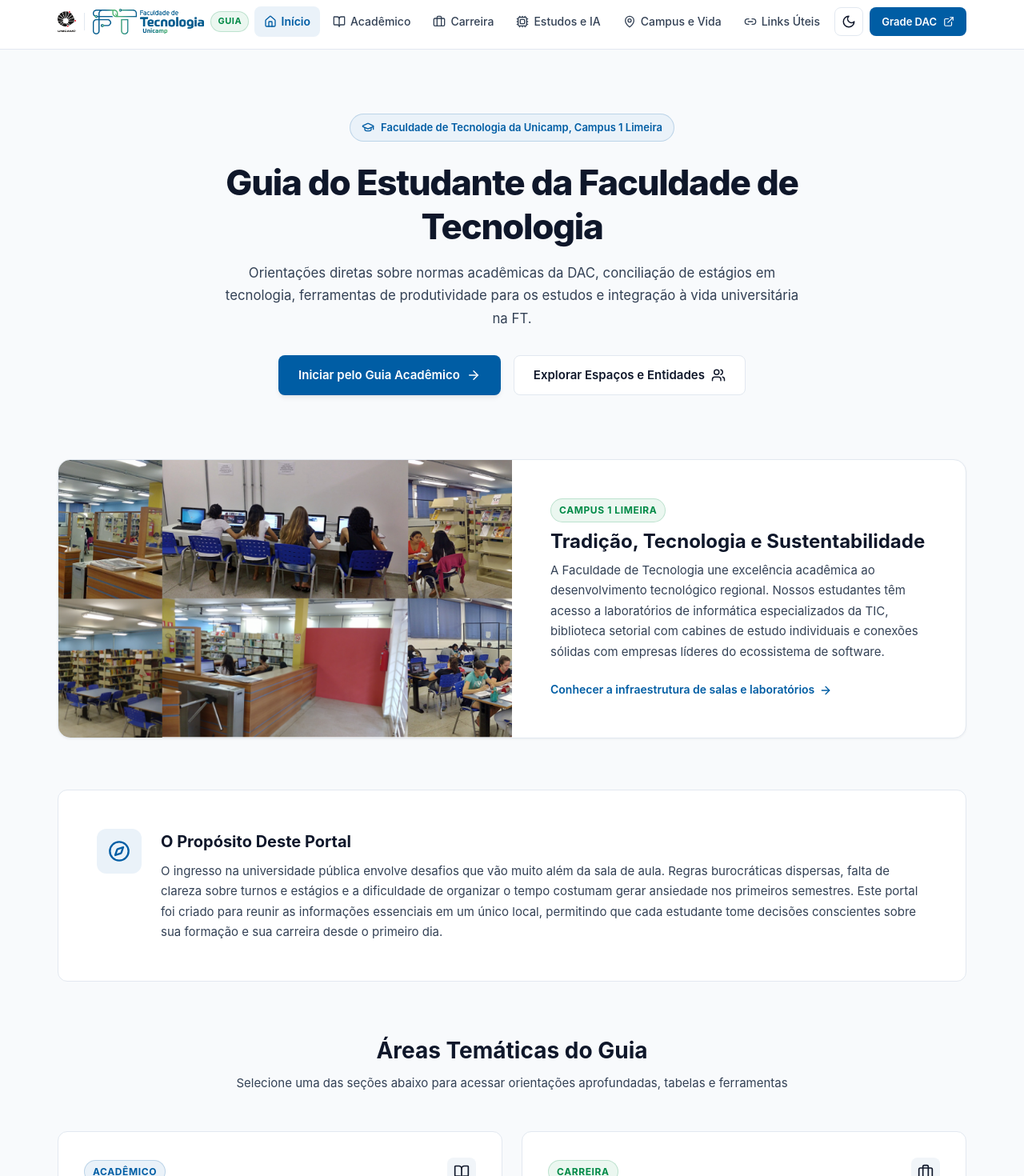
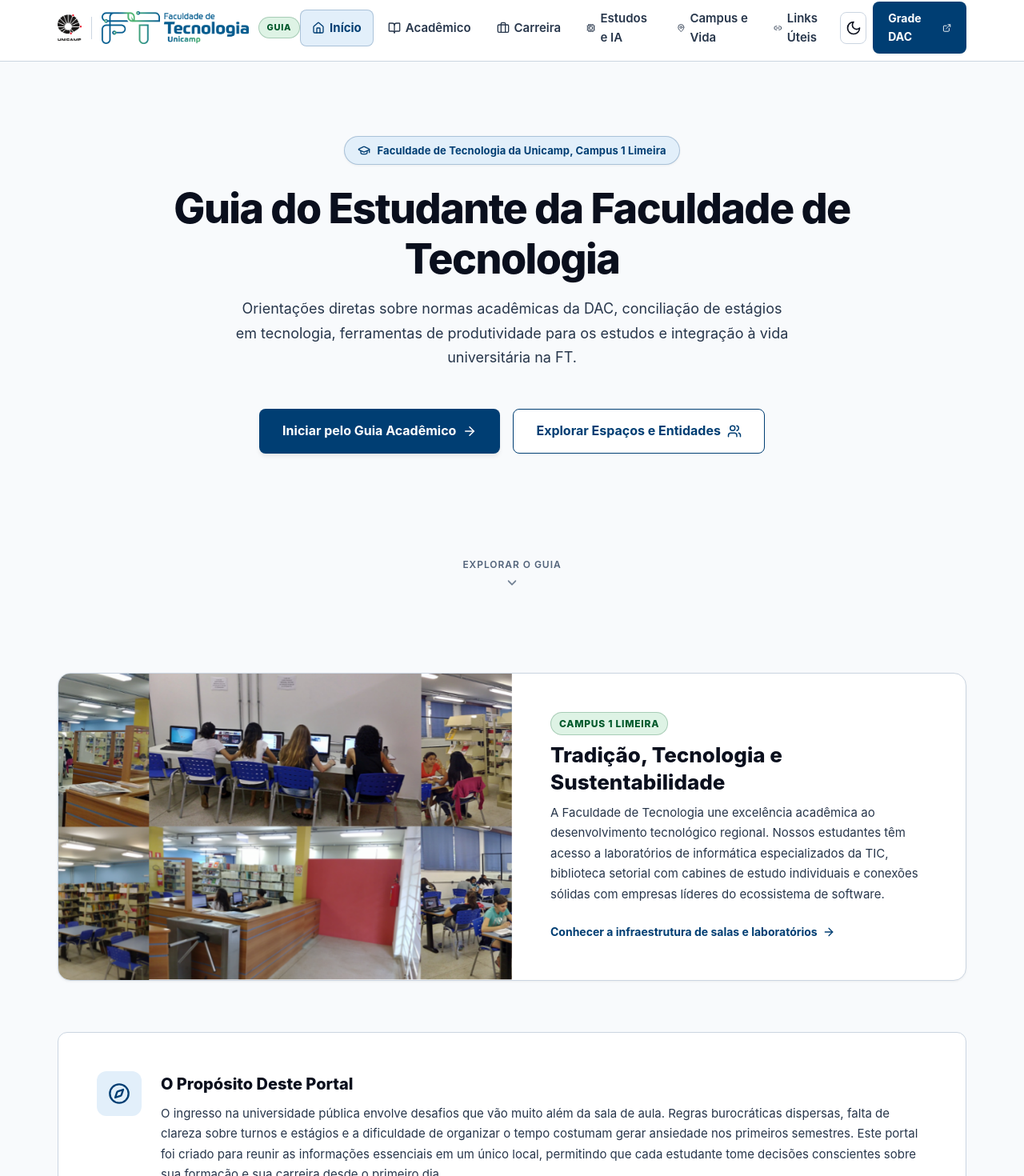
Before and after one commit to JPCalsavara/guia-sobrevivencia-ft, a Next.js app: page / in a window 1280 px wide. Shown: the part 7-1477 px from the top of the page at 80% size. Built offline with nearby package versions, Linux system fonts and the light colour scheme.

Commit message:
feat(ui): hero tela cheia, header ampliado, paleta de alto contraste e ADR-0002 mobile-first

```diff
--- a/src/app/page.module.scss
+++ b/src/app/page.module.scss
@@ -3,58 +3,67 @@
 
 .container {
   @include container;
-  padding-top: $spacing-2xl;
   padding-bottom: $spacing-3xl;
 }
 
-// Hero
+// Hero Section: Preenche toda a primeira dobra junto com o Header
 .heroSection {
+  min-height: calc(100vh - var(--header-height));
+  min-height: calc(100dvh - var(--header-height));
+  display: flex;
+  flex-direction: column;
+  justify-content: center;
+  align-items: center;
+  text-align: center;
   padding: $spacing-xl 0 $spacing-2xl 0;
-  text-align: center;
-  max-width: 860px;
-  margin-left: auto;
-  margin-right: auto;
+  position: relative;
 }
 
 .heroContent {
   display: flex;
   flex-direction: column;
   align-items: center;
+  max-width: 860px;
+  margin: auto 0;
 }
 
 .heroBadge {
   display: inline-flex;
   align-items: center;
   gap: 0.5rem;
-  padding: 0.375rem 0.875rem;
+  padding: 0.4375rem 1rem;
   border-radius: $radius-full;
   background-color: var(--ft-blue-soft);
   color: var(--ft-blue);
-  border: 1px solid rgba(0, 93, 164, 0.2);
+  border: 1px solid var(--ft-blue-border);
   font-size: 0.8125rem;
-  font-weight: 600;
+  font-weight: 700;
+  letter-spacing: 0.01em;
   margin-bottom: $spacing-lg;
+  box-shadow: $shadow-sm;
+
+  @media (max-width: 640px) {
+    font-size: 0.75rem;
+    padding: 0.375rem 0.75rem;
+  }
 }
 
 .heroTitle {
-  font-size: 2.25rem;
+  font-size: clamp(2rem, 5vw, 3.25rem);
   font-weight: 800;
-  line-height: 1.25;
+  line-height: 1.2;
   color: var(--text-primary);
   letter-spacing: -0.03em;
   margin-bottom: $spacing-md;
-
-  @include respond-to('md') {
-    font-size: 2.75rem;
-  }
 }
 
 .heroDescription {
-  font-size: 1.05rem;
+  font-size: clamp(0.95rem, 2vw, 1.125rem);
   color: var(--text-secondary);
   line-height: 1.7;
   max-width: 720px;
-  margin-bottom: $spacing-xl;
+  margin-bottom: $spacing-2xl;
+  padding: 0 $spacing-sm;
 }
 
 .heroActions {
@@ -63,18 +72,30 @@
   gap: $spacing-md;
   flex-wrap: wrap;
   justify-content: center;
+  width: 100%;
+
+  @media (max-width: 640px) {
+    flex-direction: column;
+    gap: $spacing-sm;
+  }
 }
 
 .primaryButton {
   @include button-base;
   background-color: var(--ft-blue);
   color: #ffffff;
-  padding: 0.75rem 1.5rem;
-  font-size: 0.9375rem;
+  padding: 0.875rem 1.75rem;
+  font-size: 1rem;
+  font-weight: 700;
   box-shadow: $shadow-md;
 
+  @media (max-width: 640px) {
+    width: 100%;
+    max-width: 320px;
+  }
+
   &:hover {
-    background-color: #004d88;
+    background-color: var(--ft-blue-hover);
     transform: translateY(-2px);
     box-shadow: $shadow-lg;
   }
@@ -83,21 +104,59 @@
 .secondaryButton {
   @include button-base;
   background-color: var(--surface-color);
-  border: 1px solid var(--border-color);
-  color: var(--text-primary);
-  padding: 0.75rem 1.5rem;
-  font-size: 0.9375rem;
+  border: 1.5px solid var(--ft-blue);
+  color: var(--ft-blue);
+  padding: 0.875rem 1.75rem;
+  font-size: 1rem;
+  font-weight: 700;
+
+  @media (max-width: 640px) {
+    width: 100%;
+    max-width: 320px;
+  }
 
   &:hover {
-    background-color: var(--surface-elevated);
-    border-color: var(--ft-blue);
+    background-color: var(--ft-blue-soft);
+    border-color: var(--ft-blue-hover);
+    color: var(--ft-blue-hover);
+  }
+}
+
+.scrollIndicator {
+  display: inline-flex;
+  flex-direction: column;
+  align-items: center;
+  gap: 0.25rem;
+  color: var(--text-muted);
+  font-size: 0.75rem;
+  font-weight: 600;
+  text-transform: uppercase;
+  letter-spacing: 0.08em;
+  padding: $spacing-sm $spacing-md;
+  margin-top: auto;
+  transition: color $transition-fast;
+
+  &:hover {
     color: var(--ft-blue);
+  }
+}
+
+.scrollArrow {
+  animation: bounce 2s infinite ease-in-out;
+}
+
+@keyframes bounce {
+  0%, 100% {
+    transform: translateY(0);
+  }
+  50% {
+    transform: translateY(5px);
   }
 }
 
 // Banner com Imagem Real da FT
 .campusHighlightSection {
-  margin-top: $spacing-xl;
+  margin-top: $spacing-2xl;
   margin-bottom: $spacing-3xl;
 }
 
@@ -150,20 +209,20 @@
   display: inline-block;
   align-self: flex-start;
   font-size: 0.75rem;
-  font-weight: 700;
+  font-weight: 800;
   text-transform: uppercase;
-  letter-spacing: 0.05em;
+  letter-spacing: 0.06em;
   padding: 0.25rem 0.625rem;
   border-radius: $radius-full;
   background-color: var(--ft-green-soft);
   color: var(--ft-green);
-  border: 1px solid rgba(0, 138, 71, 0.2);
+  border: 1px solid var(--ft-green-border);
   margin-bottom: $spacing-sm;
 }
 
 .campusHighlightTitle {
-  font-size: 1.5rem;
-  font-weight: 700;
+  font-size: clamp(1.25rem, 3vw, 1.625rem);
+  font-weight: 800;
   color: var(--text-primary);
   margin-bottom: $spacing-sm;
   line-height: 1.3;
@@ -186,12 +245,13 @@
   align-items: center;
   gap: 0.375rem;
   font-size: 0.875rem;
-  font-weight: 600;
+  font-weight: 700;
   color: var(--ft-blue);
   transition: gap $transition-fast;
 
   &:hover {
     gap: 0.625rem;
+    color: var(--ft-blue-hover);
   }
 }
 
@@ -232,7 +292,7 @@
 
 .manifestoTitle {
   font-size: 1.25rem;
-  font-weight: 700;
+  font-weight: 800;
   color: var(--text-primary);
   margin-bottom: $spacing-sm;
 }
@@ -254,8 +314,8 @@
 }
 
 .sectionTitle {
-  font-size: 1.75rem;
-  font-weight: 700;
+  font-size: clamp(1.5rem, 3.5vw, 2rem);
+  font-weight: 800;
   color: var(--text-primary);
   margin-bottom: 0.375rem;
 }
@@ -263,6 +323,8 @@
 .sectionSubtitle {
   font-size: 0.9375rem;
   color: var(--text-secondary);
+  max-width: 600px;
+  margin: 0 auto;
 }
 
 .pillarsGrid {
@@ -289,7 +351,7 @@
 
 .pillarBadge {
   font-size: 0.75rem;
-  font-weight: 700;
+  font-weight: 800;
   text-transform: uppercase;
   letter-spacing: 0.05em;
   padding: 0.25rem 0.625rem;
@@ -298,35 +360,35 @@
   &.blue {
     background-color: var(--ft-blue-soft);
     color: var(--ft-blue);
-    border: 1px solid rgba(0, 93, 164, 0.2);
+    border: 1px solid var(--ft-blue-border);
   }
 
   &.emerald {
     background-color: var(--ft-green-soft);
     color: var(--ft-green);
-    border: 1px solid rgba(0, 138, 71, 0.2);
+    border: 1px solid var(--ft-green-border);
   }
 }
 
 .pillarIconBox {
-  width: 2.25rem;
-  height: 2.25rem;
+  width: 2.5rem;
+  height: 2.5rem;
   border-radius: $radius-md;
   background-color: var(--surface-elevated);
-  color: var(--text-primary);
+  color: var(--ft-blue);
   @include flex-center;
 }
 
 .pillarTitle {
   font-size: 1.25rem;
-  font-weight: 700;
+  font-weight: 800;
   color: var(--text-primary);
   margin-bottom: 0.25rem;
 }
 
 .pillarSub {
   font-size: 0.8125rem;
-  font-weight: 600;
+  font-weight: 700;
   color: var(--ft-blue);
   margin-bottom: $spacing-md;
 }
@@ -344,12 +406,13 @@
   align-items: center;
   gap: 0.375rem;
   font-size: 0.875rem;
-  font-weight: 600;
+  font-weight: 700;
   color: var(--ft-blue);
   transition: gap $transition-fast;
 
   &:hover {
     gap: 0.625rem;
+    color: var(--ft-blue-hover);
   }
 }
 
@@ -378,7 +441,7 @@
 
 .quickTitle {
   font-size: 1.125rem;
-  font-weight: 700;
+  font-weight: 800;
   color: var(--text-primary);
 }
 
@@ -421,7 +484,7 @@
 }
 
 .quickItemName {
-  font-weight: 600;
+  font-weight: 700;
   font-size: 0.875rem;
 }
 
--- a/src/app/page.tsx
+++ b/src/app/page.tsx
@@ -14,8 +14,8 @@ import {
   Compass,
   ExternalLink,
   Users,
-  Building,
-  GraduationCap
+  GraduationCap,
+  ChevronDown
 } from 'lucide-react';
 import styles from './page.module.scss';
 
@@ -65,7 +65,7 @@ export default function HomePage() {
 
   return (
     <div className={styles.container}>
-      {/* Hero Section Institucional */}
+      {/* Hero Section Institucional - Preenche a primeira dobra da tela junto com o Header */}
       <section className={styles.heroSection}>
         <motion.div
           initial={{ opacity: 0, y: 16 }}
@@ -98,8 +98,14 @@ export default function HomePage() {
             </Link>
           </div>
         </motion.div>
+
+        <a href="#conteudo-portal" className={styles.scrollIndicator} aria-label="Rolar para explorar o portal">
+          <span>Explorar o Guia</span>
+          <ChevronDown size={18} className={styles.scrollArrow} />
+        </a>
       </section>
 
+      <div id="conteudo-portal">
         {/* Banner Visual com Imagem Real da FT */}
         <section className={styles.campusHighlightSection}>
           <div className={styles.campusHighlightCard}>
@@ -130,7 +136,7 @@ export default function HomePage() {
           </div>
         </section>
 
-      {/* Manifesto e Proposito */}
+        {/* Manifesto e Propósito */}
         <section className={styles.manifestoSection}>
           <div className={styles.manifestoCard}>
             <div className={styles.manifestoIcon}>
@@ -255,5 +261,6 @@ export default function HomePage() {
           </div>
         </section>
       </div>
+    </div>
   );
 }
--- a/src/components/Navbar/Navbar.module.scss
+++ b/src/components/Navbar/Navbar.module.scss
@@ -6,61 +6,74 @@
   top: 0;
   z-index: 50;
   width: 100%;
+  height: var(--header-height);
   border-bottom: 1px solid var(--border-color);
   background: var(--surface-glass);
-  backdrop-filter: blur(14px);
-  -webkit-backdrop-filter: blur(14px);
+  backdrop-filter: blur(16px);
+  -webkit-backdrop-filter: blur(16px);
   transition: background-color $transition-normal, border-color $transition-normal;
 }
 
 .container {
   @include container;
-  height: 4.25rem;
+  height: 100%;
   @include flex-between;
 }
 
 .logo {
   display: flex;
   align-items: center;
-  gap: $spacing-sm;
+  gap: 0.75rem;
   text-decoration: none;
 }
 
 .logoLogos {
   display: flex;
   align-items: center;
-  gap: 0.625rem;
+  gap: 0.75rem;
 }
 
 .unicampLogo {
-  height: 26px;
+  height: 34px;
   width: auto;
   object-fit: contain;
+
+  @media (max-width: 768px) {
+    height: 28px;
+  }
 }
 
 .divider {
-  width: 1px;
-  height: 22px;
+  width: 1.5px;
+  height: 28px;
   background-color: var(--border-color);
+
+  @media (max-width: 768px) {
+    height: 22px;
+  }
 }
 
 .ftLogo {
-  height: 32px;
+  height: 42px;
   width: auto;
   object-fit: contain;
+
+  @media (max-width: 768px) {
+    height: 32px;
+  }
 }
 
 .brandBadge {
   display: none;
   font-size: 0.6875rem;
-  font-weight: 700;
+  font-weight: 800;
   text-transform: uppercase;
-  letter-spacing: 0.05em;
-  padding: 0.2rem 0.5rem;
+  letter-spacing: 0.06em;
+  padding: 0.25rem 0.625rem;
   border-radius: $radius-full;
   background-color: var(--ft-green-soft);
   color: var(--ft-green);
-  border: 1px solid rgba(0, 138, 71, 0.2);
+  border: 1px solid var(--ft-green-border);
 
   @include respond-to('sm') {
     display: inline-block;
@@ -81,22 +94,23 @@
   display: inline-flex;
   align-items: center;
   gap: 0.375rem;
-  padding: 0.5rem 0.75rem;
+  padding: 0.625rem 0.875rem;
   border-radius: $radius-md;
-  font-size: 0.875rem;
-  font-weight: 500;
+  font-size: 0.9375rem;
+  font-weight: 600;
   color: var(--text-secondary);
   transition: all $transition-fast;
 
   &:hover {
     color: var(--ft-blue);
-    background-color: var(--surface-elevated);
+    background-color: var(--ft-blue-soft);
   }
 
   &.active {
     color: var(--ft-blue);
     background-color: var(--ft-blue-soft);
-    font-weight: 600;
+    border: 1px solid var(--ft-blue-border);
+    font-weight: 700;
   }
 }
 
@@ -107,8 +121,8 @@
 }
 
 .themeToggle {
-  width: 2.25rem;
-  height: 2.25rem;
+  width: 2.5rem;
+  height: 2.5rem;
   border-radius: $radius-md;
   border: 1px solid var(--border-color);
   background-color: var(--surface-color);
@@ -118,7 +132,7 @@
   transition: all $transition-fast;
 
   &:hover {
-    background-color: var(--surface-elevated);
+    background-color: var(--ft-blue-soft);
     border-color: var(--ft-blue);
     color: var(--ft-blue);
   }
@@ -129,22 +143,25 @@
   display: none;
   background-color: var(--ft-blue);
   color: #ffffff;
-  padding: 0.4375rem 0.875rem;
-  font-size: 0.8125rem;
+  padding: 0.5625rem 1.125rem;
+  font-size: 0.875rem;
+  font-weight: 700;
+  box-shadow: $shadow-sm;
 
   @include respond-to('sm') {
     display: inline-flex;
   }
 
   &:hover {
-    background-color: var(--ft-blue-dark);
+    background-color: var(--ft-blue-hover);
     transform: translateY(-1px);
+    box-shadow: $shadow-md;
   }
 }
 
 .menuToggle {
-  width: 2.25rem;
-  height: 2.25rem;
+  width: 2.5rem;
+  height: 2.5rem;
   border-radius: $radius-md;
   border: 1px solid var(--border-color);
   background-color: var(--surface-color);
@@ -162,8 +179,10 @@
   flex-direction: column;
   padding: $spacing-md;
   border-top: 1px solid var(--border-color);
+  border-bottom: 1px solid var(--border-color);
   background: var(--surface-color);
   gap: $spacing-xs;
+  box-shadow: $shadow-lg;
 
   @include respond-to('md') {
     display: none;
@@ -174,21 +193,22 @@
   display: flex;
   align-items: center;
   gap: $spacing-sm;
-  padding: 0.75rem $spacing-md;
+  padding: 0.875rem $spacing-md;
   border-radius: $radius-md;
-  font-size: 0.9375rem;
-  font-weight: 500;
+  font-size: 1rem;
+  font-weight: 600;
   color: var(--text-secondary);
 
   &:hover {
-    background-color: var(--surface-elevated);
+    background-color: var(--ft-blue-soft);
     color: var(--ft-blue);
   }
 
   &.mobileActive {
     background-color: var(--ft-blue-soft);
     color: var(--ft-blue);
-    font-weight: 600;
+    font-weight: 700;
+    border: 1px solid var(--ft-blue-border);
   }
 }
 
@@ -198,10 +218,14 @@
   align-items: center;
   justify-content: center;
   gap: $spacing-sm;
-  padding: 0.75rem;
+  padding: 0.875rem;
   background-color: var(--ft-blue);
   color: #ffffff;
   border-radius: $radius-md;
-  font-weight: 600;
-  font-size: 0.875rem;
+  font-weight: 700;
+  font-size: 0.9375rem;
+
+  &:hover {
+    background-color: var(--ft-blue-hover);
+  }
 }
--- a/src/components/Navbar/Navbar.tsx
+++ b/src/components/Navbar/Navbar.tsx
@@ -46,8 +46,8 @@ export function Navbar() {
             <Image
               src="/images/logo-unicamp.png"
               alt="Logotipo Unicamp"
-              width={26}
-              height={26}
+              width={34}
+              height={34}
               className={styles.unicampLogo}
               priority
             />
@@ -55,8 +55,8 @@ export function Navbar() {
             <Image
               src={theme === 'dark' ? '/images/logo-ft-horizontal-branco.png' : '/images/logo-ft-horizontal.png'}
               alt="Logotipo Faculdade de Tecnologia Unicamp"
-              width={140}
-              height={38}
+              width={160}
+              height={44}
               className={styles.ftLogo}
               priority
             />
@@ -88,7 +88,7 @@ export function Navbar() {
             aria-label="Alternar tema claro e escuro"
             title="Alternar tema"
           >
-            {theme === 'dark' ? <Sun size={18} /> : <Moon size={18} />}
+            {theme === 'dark' ? <Sun size={20} /> : <Moon size={20} />}
           </button>
 
           <Link
@@ -106,7 +106,7 @@ export function Navbar() {
             className={styles.menuToggle}
             aria-label="Abrir menu de navegação"
           >
-            {mobileMenuOpen ? <X size={22} /> : <Menu size={22} />}
+            {mobileMenuOpen ? <X size={24} /> : <Menu size={24} />}
           </button>
         </div>
       </div>
--- a/src/styles/_variables.scss
+++ b/src/styles/_variables.scss
@@ -1,49 +1,55 @@
 // Design tokens e variaveis de tema para o Guia da Faculdade de Tecnologia da Unicamp
-// Alinhado a Identidade Visual Oficial da FT: Azul e Verde institucionais
+// Identidade Visual Oficial da FT com alto contraste:
+// No fundo claro: Azul e Verde escuros e marcantes
+// No fundo escuro: Azul e Verde claros e brilhantes
 
 $font-sans: 'Inter', -apple-system, BlinkMacSystemFont, 'Segoe UI', Roboto, sans-serif;
 $font-mono: 'JetBrains Mono', 'Fira Code', Menlo, monospace;
 
-// Cores oficiais da FT Unicamp
-// Verde: sustentabilidade e meio ambiente
-// Azul: tecnologia, computacao e inovacao
-$color-ft-blue: #005da4;
-$color-ft-blue-dark: #00457c;
-$color-ft-blue-light: #1a78c2;
-$color-ft-blue-soft: #eaf2f9;
+// Altura do Header global
+$header-height-desktop: 5.25rem;
+$header-height-mobile: 4.5rem;
 
-$color-ft-green: #008a47;
-$color-ft-green-dark: #006b37;
-$color-ft-green-light: #16a359;
-$color-ft-green-soft: #ebf7f0;
+// Cores para fundo claro (destaques escuros para contraste maximo)
+$color-light-blue: #003e73;
+$color-light-blue-hover: #002c52;
+$color-light-blue-soft: #e2effa;
+$color-light-blue-border: rgba(0, 62, 115, 0.25);
 
+$color-light-green: #00592b;
+$color-light-green-hover: #004220;
+$color-light-green-soft: #def3e5;
+$color-light-green-border: rgba(0, 89, 43, 0.25);
+
+// Cores para fundo escuro (destaques claros para contraste maximo)
+$color-dark-blue: #70b5ff;
+$color-dark-blue-hover: #99cbff;
+$color-dark-blue-soft: rgba(112, 181, 255, 0.16);
+$color-dark-blue-border: rgba(112, 181, 255, 0.35);
+
+$color-dark-green: #34d399;
+$color-dark-green-hover: #6ee7b7;
+$color-dark-green-soft: rgba(52, 211, 153, 0.16);
+$color-dark-green-border: rgba(52, 211, 153, 0.35);
+
+// Vermelho Unicamp institucional
 $color-unicamp-red: #b91c1c;
-$color-unicamp-darkred: #991b1b;
+$color-unicamp-darkred: #881337;
 
-$color-primary: $color-ft-blue;
-$color-primary-light: $color-ft-blue-light;
-$color-primary-dark: $color-ft-blue-dark;
-$color-accent: $color-ft-green;
-$color-accent-light: $color-ft-green-light;
-
-$color-success: #059669;
-$color-warning: #d97706;
-$color-danger: #dc2626;
-
-// Paleta clara: padrao institucional universitario limpo e leve
+// Paleta clara base
 $color-light-bg: #f8fafc;
 $color-light-surface: #ffffff;
 $color-light-surface-elevated: #f1f5f9;
-$color-light-border: #e2e8f0;
-$color-light-text-primary: #0f172a;
-$color-light-text-secondary: #334155;
-$color-light-text-muted: #64748b;
+$color-light-border: #cbd5e1;
+$color-light-text-primary: #0a0f1d;
+$color-light-text-secondary: #27364b;
+$color-light-text-muted: #52637a;
 
-// Paleta escura: modo noturno suave
-$color-dark-bg: #0f172a;
-$color-dark-surface: #1e293b;
-$color-dark-surface-elevated: #334155;
-$color-dark-border: #475569;
+// Paleta escura base
+$color-dark-bg: #090d16;
+$color-dark-surface: #111827;
+$color-dark-surface-elevated: #1f293d;
+$color-dark-border: #334155;
 $color-dark-text-primary: #f8fafc;
 $color-dark-text-secondary: #cbd5e1;
 $color-dark-text-muted: #94a3b8;
@@ -64,11 +70,11 @@ $radius-lg: 0.75rem;
 $radius-xl: 1rem;
 $radius-full: 9999px;
 
-// Sombras suaves institucionais
-$shadow-sm: 0 1px 3px 0 rgba(0, 0, 0, 0.05);
-$shadow-md: 0 4px 6px -1px rgba(0, 0, 0, 0.07), 0 2px 4px -2px rgba(0, 0, 0, 0.05);
-$shadow-lg: 0 10px 15px -3px rgba(0, 0, 0, 0.08), 0 4px 6px -4px rgba(0, 0, 0, 0.04);
-$shadow-xl: 0 20px 25px -5px rgba(0, 0, 0, 0.1), 0 8px 10px -6px rgba(0, 0, 0, 0.05);
+// Sombras
+$shadow-sm: 0 1px 3px 0 rgba(0, 0, 0, 0.06);
+$shadow-md: 0 4px 6px -1px rgba(0, 0, 0, 0.08), 0 2px 4px -2px rgba(0, 0, 0, 0.05);
+$shadow-lg: 0 10px 15px -3px rgba(0, 0, 0, 0.1), 0 4px 6px -4px rgba(0, 0, 0, 0.06);
+$shadow-xl: 0 20px 25px -5px rgba(0, 0, 0, 0.12), 0 8px 10px -6px rgba(0, 0, 0, 0.06);
 
 // Transicoes
 $transition-fast: 150ms cubic-bezier(0.4, 0, 0.2, 1);
--- a/src/styles/globals.scss
+++ b/src/styles/globals.scss
@@ -2,57 +2,70 @@
 @use 'mixins' as *;
 
 // Variaveis CSS dinamicas para suporte a temas
-// O padrao e o modo institucional claro, leve e arejado da Faculdade de Tecnologia
+// Modo claro: Destaques escuros (Azul e Verde profundos) para alto contraste com fundo branco
 :root {
+  --header-height: #{$header-height-desktop};
+
   --bg-color: #{$color-light-bg};
   --surface-color: #{$color-light-surface};
   --surface-elevated: #{$color-light-surface-elevated};
-  --surface-glass: rgba(255, 255, 255, 0.9);
+  --surface-glass: rgba(255, 255, 255, 0.94);
   --border-color: #{$color-light-border};
   --text-primary: #{$color-light-text-primary};
   --text-secondary: #{$color-light-text-secondary};
   --text-muted: #{$color-light-text-muted};
 
-  --ft-blue: #{$color-ft-blue};
-  --ft-blue-light: #{$color-ft-blue-light};
-  --ft-blue-soft: #{$color-ft-blue-soft};
-  --ft-green: #{$color-ft-green};
-  --ft-green-light: #{$color-ft-green-light};
-  --ft-green-soft: #{$color-ft-green-soft};
+  --ft-blue: #{$color-light-blue};
+  --ft-blue-hover: #{$color-light-blue-hover};
+  --ft-blue-soft: #{$color-light-blue-soft};
+  --ft-blue-border: #{$color-light-blue-border};
 
-  --primary: #{$color-ft-blue};
-  --primary-light: #{$color-ft-blue-light};
-  --accent: #{$color-ft-green};
-  --accent-light: #{$color-ft-green-light};
+  --ft-green: #{$color-light-green};
+  --ft-green-hover: #{$color-light-green-hover};
+  --ft-green-soft: #{$color-light-green-soft};
+  --ft-green-border: #{$color-light-green-border};
+
+  --primary: var(--ft-blue);
+  --primary-hover: var(--ft-blue-hover);
+  --accent: var(--ft-green);
+  --accent-hover: var(--ft-green-hover);
   --unicamp-red: #{$color-unicamp-red};
-  --success: #{$color-success};
-  --warning: #{$color-warning};
-  --danger: #{$color-danger};
+  --success: var(--ft-green);
+  --warning: #b45309;
+  --danger: #b91c1c;
+
+  @media (max-width: 768px) {
+    --header-height: #{$header-height-mobile};
+  }
 }
 
+// Modo escuro: Destaques claros (Azul e Verde brilhantes) para alto contraste com fundo preto
 [data-theme='dark'] {
   --bg-color: #{$color-dark-bg};
   --surface-color: #{$color-dark-surface};
   --surface-elevated: #{$color-dark-surface-elevated};
-  --surface-glass: rgba(30, 41, 59, 0.85);
+  --surface-glass: rgba(17, 24, 39, 0.92);
   --border-color: #{$color-dark-border};
   --text-primary: #{$color-dark-text-primary};
   --text-secondary: #{$color-dark-text-secondary};
   --text-muted: #{$color-dark-text-muted};
 
-  --ft-blue: #{$color-ft-blue-light};
-  --ft-blue-light: #{$color-ft-blue-soft};
-  --ft-blue-soft: rgba(0, 93, 164, 0.2);
-  --ft-green: #{$color-ft-green-light};
-  --ft-green-light: #{$color-ft-green-soft};
-  --ft-green-soft: rgba(0, 138, 71, 0.2);
+  --ft-blue: #{$color-dark-blue};
+  --ft-blue-hover: #{$color-dark-blue-hover};
+  --ft-blue-soft: #{$color-dark-blue-soft};
+  --ft-blue-border: #{$color-dark-blue-border};
 
-  --primary: #{$color-ft-blue-light};
-  --primary-light: #52a5e8;
-  --accent: #{$color-ft-green-light};
-  --accent-light: #34d399;
+  --ft-green: #{$color-dark-green};
+  --ft-green-hover: #{$color-dark-green-hover};
+  --ft-green-soft: #{$color-dark-green-soft};
+  --ft-green-border: #{$color-dark-green-border};
+
+  --primary: var(--ft-blue);
+  --primary-hover: var(--ft-blue-hover);
+  --accent: var(--ft-green);
+  --accent-hover: var(--ft-green-hover);
   --unicamp-red: #ef4444;
-  --success: #10b981;
+  --success: var(--ft-green);
   --warning: #f59e0b;
   --danger: #ef4444;
 }
@@ -81,6 +94,7 @@ body {
   background-color: var(--bg-color);
   color: var(--text-primary);
   min-height: 100vh;
+  min-height: 100dvh;
   display: flex;
   flex-direction: column;
   overflow-x: hidden;
@@ -108,7 +122,7 @@ code, pre {
   font-family: $font-mono;
 }
 
-// Estilos de selecao de texto nas cores da FT
+// Estilos de selecao de texto
 ::selection {
   background-color: var(--primary);
   color: #ffffff;
```
Also changed, not shown: src/components/LatexCodeBlock/LatexCodeBlock.module.scss (+19 -13 lines), src/components/PromptBox/PromptBox.module.scss (+17 -10 lines), 3 other files (tests, documents, lock files or other folders). Lines whose indentation alone changed are shown as unchanged.
